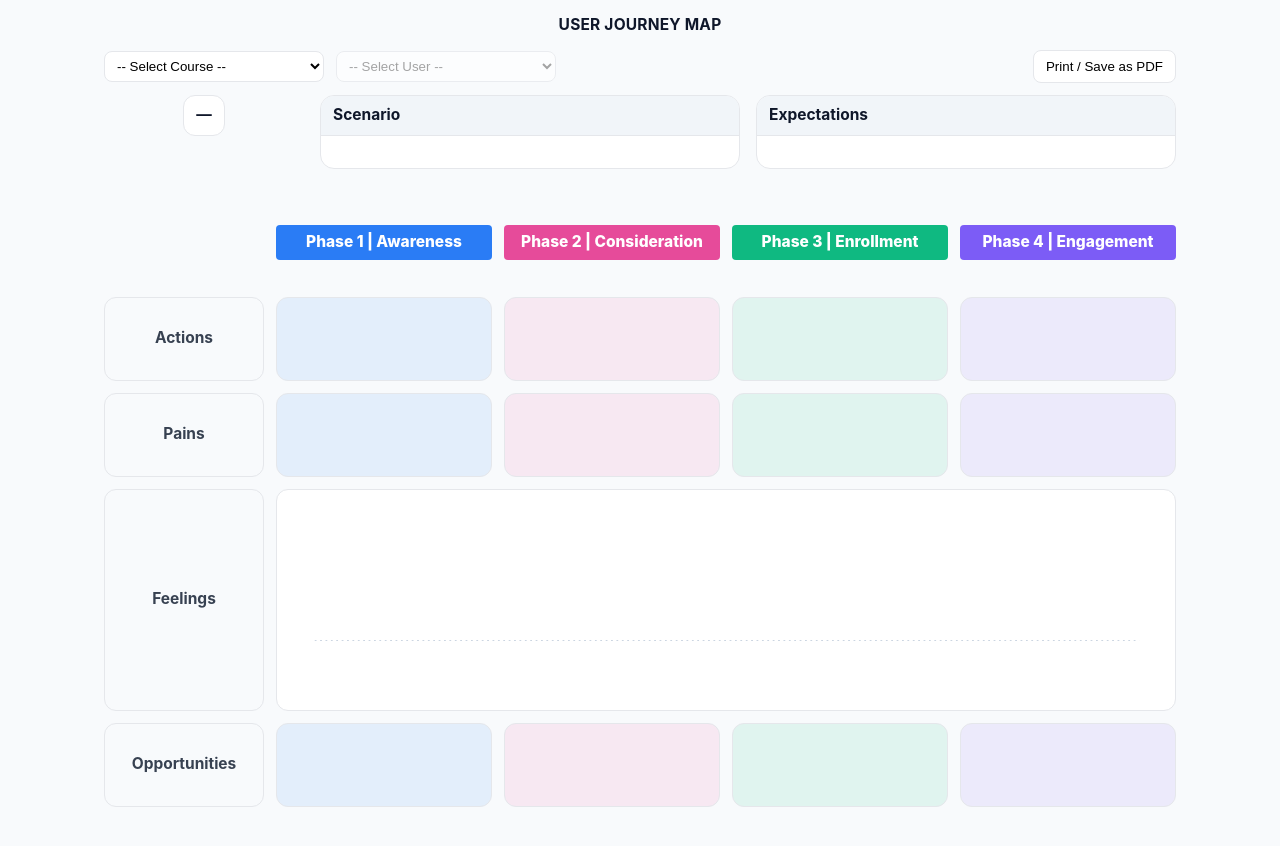
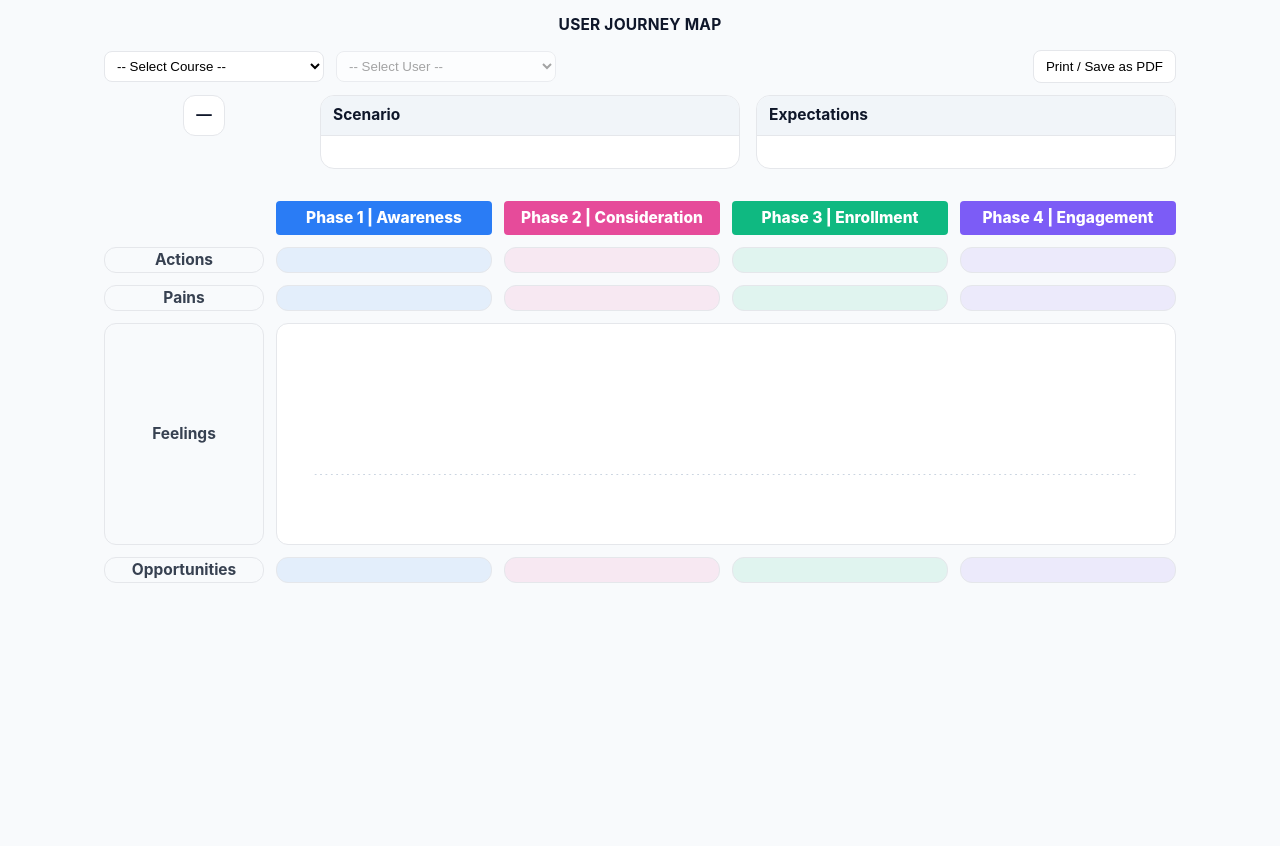
Before and after one commit to rogeratncstate/user-journey-map-generator, a plain HTML site: page index.html in a window 1280 px wide. After the commit the page ends 800 px from the top, so only its background shows below. Drawn offline with Linux system fonts and the light colour scheme; no server answers.

Commit message:
condensing code

```diff
--- a/style.css
+++ b/style.css
@@ -43,8 +43,7 @@ Add this small CSS tweak:
 .grid {
   /* first (explicit) row = auto height */
   grid-template-rows: auto;
-  /* remaining (implicit) rows keep your min height */
-  grid-auto-rows: minmax(20px, auto); /* or whatever you already use */
+
 }
 
 /* Optional: ensure tabs center vertically within their own row */
@@ -52,7 +51,7 @@ Add this small CSS tweak:
   align-self: center;  /* keeps your padding, no extra height */
 }
 
-.grid{display:grid;grid-template-columns:160px repeat(4,1fr);grid-auto-rows:minmax(84px,auto);gap:12px;margin:32px 0 16px}
+.grid{display:grid;grid-template-columns:160px repeat(4,1fr);grid-auto-rows: minmax(20px, auto);gap:12px;margin:32px 0 16px}
 .tab{color:#fff;font-weight:800;padding:6px 10px;border-radius:4px 4px 4px 4px;text-align:center}
 .tab.ph1{background:var(--ph1)} .tab.ph2{background:var(--ph2)} .tab.ph3{background:var(--ph3)} .tab.ph4{background:var(--ph4)}
 .spacer{background:transparent}
```
